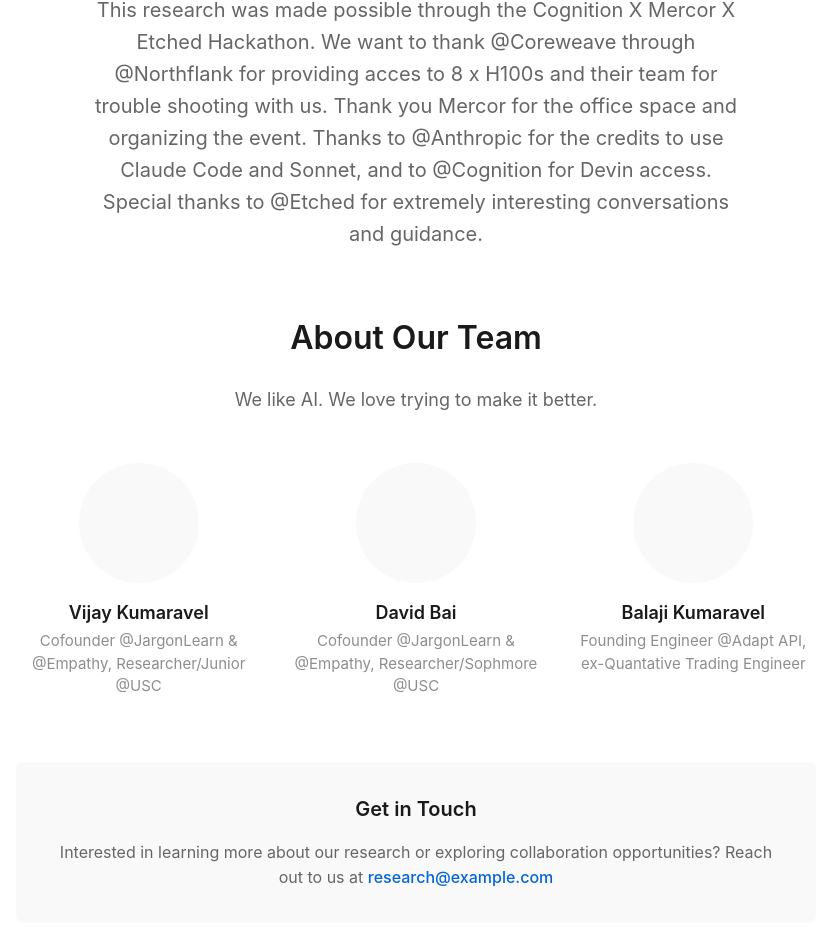
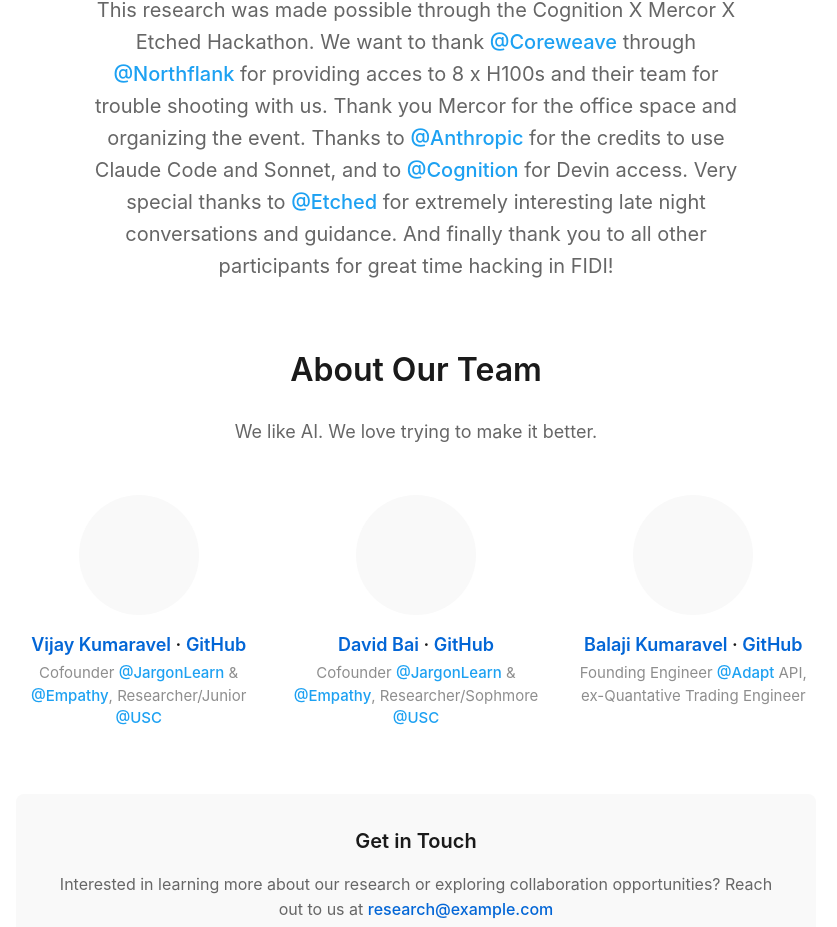
Before and after one commit to Blkalkin/Optimal-TestTime, a Next.js app in the folder frontend/next-app/temp-next-app/research-data-viewer/: page / in a window 1280 px wide. Shown: the part 5455-6382 px from the top of the page, without its empty margins (224-1061 px from the left). Built offline with nearby package versions, Linux system fonts and the light colour scheme.

Commit message:
add names, links

```diff
--- a/frontend/next-app/temp-next-app/research-data-viewer/app/globals.css
+++ b/frontend/next-app/temp-next-app/research-data-viewer/app/globals.css
@@ -1403,3 +1403,13 @@
     font-size: 4rem; /* Even larger on big screens */
   }
 }
+
+.mention-link {
+  color: #1da1f2; /* Twitter blue color */
+  text-decoration: none;
+  font-weight: 500;
+}
+
+.mention-link:hover {
+  text-decoration: underline;
+}
--- a/frontend/next-app/temp-next-app/research-data-viewer/app/page.tsx
+++ b/frontend/next-app/temp-next-app/research-data-viewer/app/page.tsx
@@ -134,6 +134,58 @@
 const ErrorMessage = ({ message }: { message: string }) => (
   <div className="error-message">{message}</div>
 );
+
+// Mapping of mentions to their respective URLs
+const mentionUrls: {[key: string]: string} = {
+  JargonLearn: "https://jargonlearn.com",
+  Empathy: "https://empathy.zone",
+  USC: "https://www.usc.edu",
+  Adapt: "https://www.adaptinsurance.com/",
+  Coreweave: "https://coreweave.com",
+  Northflank: "https://northflank.com",
+  Anthropic: "https://anthropic.com",
+  Cognition: "https://cognition.dev",
+  Etched: "https://etched.ai"
+};
+
+// Function to convert @mentions to links with specific URLs
+const renderWithMentions = (text: string) => {
+  // Pattern to match @mentions
+  const mentionPattern = /@([a-zA-Z0-9_]+)/g;
+
+  // Split the text by mentions
+  const parts = text.split(mentionPattern);
+
+  if (parts.length === 1) return text;
+
+  const result = [];
+  for (let i = 0; i < parts.length; i++) {
+    // Add the regular text
+    result.push(parts[i]);
+
+    // Add the mention as a link if there is one
+    if (i < parts.length - 1 && parts[i+1]) {
+      const mention = parts[i+1];
+      const url = mentionUrls[mention] || `https://twitter.com/${mention}`; // Fallback to Twitter if no specific URL
+
+      result.push(
+        <a
+          key={i}
+          href={url}
+          target="_blank"
+          rel="noopener noreferrer"
+          className="mention-link"
+        >
+          @{mention}
+        </a>
+      );
+      // Skip the next part as we've already used it
+      i++;
+    }
+  }
+
+  return result;
+};
 
 export default function Home() {
   const [data, setData] = useState<ResearchData | null>(null);
@@ -443,10 +495,11 @@
             <h2 className="thank-you-title">Thank You</h2>
             <p className="thank-you-text">
               This research was made possible through the Cognition X Mercor X Etched Hackathon.
-              We want to thank @Coreweave through @Northflank for providing acces to 8 x H100s and their team for trouble shooting with us.
+              We want to thank {renderWithMentions("@Coreweave")} through {renderWithMentions("@Northflank")} for providing acces to 8 x H100s and their team for trouble shooting with us.
               Thank you Mercor for the office space and organizing the event.
-              Thanks to @Anthropic for the credits to use Claude Code and Sonnet, and to @Cognition for Devin access.
-              Special thanks to @Etched for extremely interesting conversations and guidance.
+              Thanks to {renderWithMentions("@Anthropic")} for the credits to use Claude Code and Sonnet, and to {renderWithMentions("@Cognition")} for Devin access.
+              Very special thanks to {renderWithMentions("@Etched")} for extremely interesting late night conversations and guidance.
+              And finally thank you to all other participants for great time hacking in FIDI!
             </p>
           </div>
 
@@ -459,20 +512,44 @@
             <div className="team-members">
               <div className="team-member">
                 <div className="member-placeholder"></div>
-                <h4 className="member-name">Vijay Kumaravel</h4>
-                <p className="member-role">Cofounder @JargonLearn & @Empathy, Researcher/Junior @USC</p>
+                <h4 className="member-name">
+                  <a href="https://www.linkedin.com/in/vijay-kumaravel" target="_blank" rel="noopener noreferrer">
+                    Vijay Kumaravel
+                  </a>
+                  {" · "}
+                  <a href="https://github.com/VijayGKR" target="_blank" rel="noopener noreferrer">
+                    GitHub
+                  </a>
+                </h4>
+                <p className="member-role">{renderWithMentions("Cofounder @JargonLearn & @Empathy, Researcher/Junior @USC")}</p>
               </div>
 
               <div className="team-member">
                 <div className="member-placeholder"></div>
-                <h4 className="member-name">David Bai</h4>
-                <p className="member-role">Cofounder @JargonLearn & @Empathy, Researcher/Sophmore @USC</p>
+                <h4 className="member-name">
+                  <a href="https://www.linkedin.com/in/david-bai" target="_blank" rel="noopener noreferrer">
+                    David Bai
+                  </a>
+                  {" · "}
+                  <a href="https://github.com/dav1dbai" target="_blank" rel="noopener noreferrer">
+                    GitHub
+                  </a>
+                </h4>
+                <p className="member-role">{renderWithMentions("Cofounder @JargonLearn & @Empathy, Researcher/Sophmore @USC")}</p>
               </div>
 
               <div className="team-member">
                 <div className="member-placeholder"></div>
-                <h4 className="member-name">Balaji Kumaravel</h4>
-                <p className="member-role">Founding Engineer @Adapt API, ex-Quantative Trading Engineer</p>
+                <h4 className="member-name">
+                  <a href="https://www.linkedin.com/in/balaji-kumaravel-5044a0166" target="_blank" rel="noopener noreferrer">
+                    Balaji Kumaravel
+                  </a>
+                  {" · "}
+                  <a href="https://github.com/Blkalkin/" target="_blank" rel="noopener noreferrer">
+                    GitHub
+                  </a>
+                </h4>
+                <p className="member-role">{renderWithMentions("Founding Engineer @Adapt API, ex-Quantative Trading Engineer")}</p>
               </div>
             </div>
 
```
